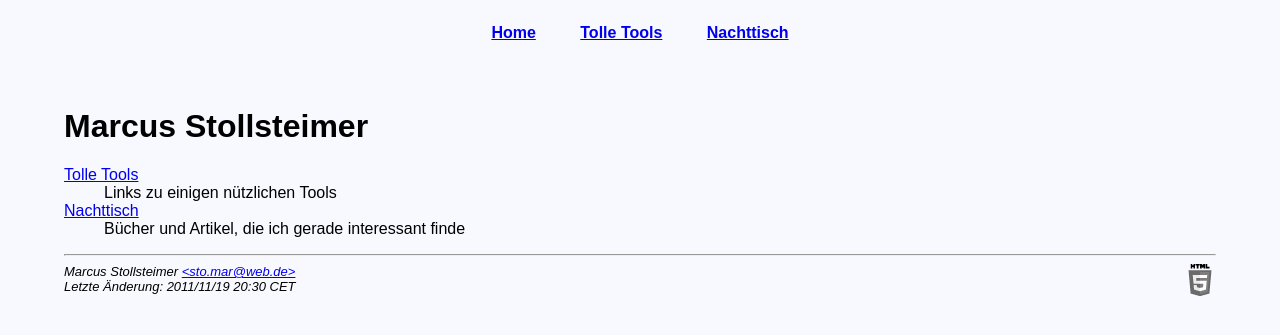
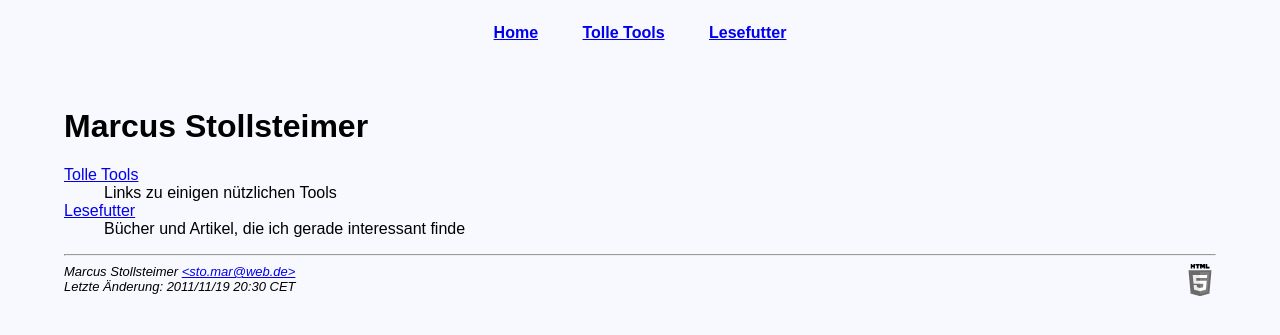
Before and after one commit to stomar/stomar.github.com, a Jekyll site: the page built from index.md, in a window 1280 px wide. Shown: the top 335 px of the page. Built offline with Jekyll 4.4.1, drawn with Linux system fonts in a browser that asks for light colours.

Commit message:
file renamed and links changed

```diff
--- a/_layouts/main.html
+++ b/_layouts/main.html
@@ -16,7 +16,7 @@
   <li><a id="top"></a><span class="hidden"><a href="#skip">Navigation &uuml;berspringen</a> | </span>
   <a href="index.html">Home</a></li>
   <li><a href="tools.html">Tolle Tools</a></li>
-  <li><a href="nachttisch.html">Nachttisch</a></li>
+  <li><a href="lesefutter.html">Lesefutter</a></li>
 </ul>
 <div><a id="skip"></a></div>
 
--- a/index.md
+++ b/index.md
@@ -9,5 +9,5 @@ date: 2011/11/19 20:30 CET
 [Tolle Tools](tools.html)
   : Links zu einigen nützlichen Tools
 
-[Nachttisch](nachttisch.html)
+[Lesefutter](lesefutter.html)
   : Bücher und Artikel, die ich gerade interessant finde
```
Also changed, not shown: lesefutter.md (renamed from nachttisch.md).
